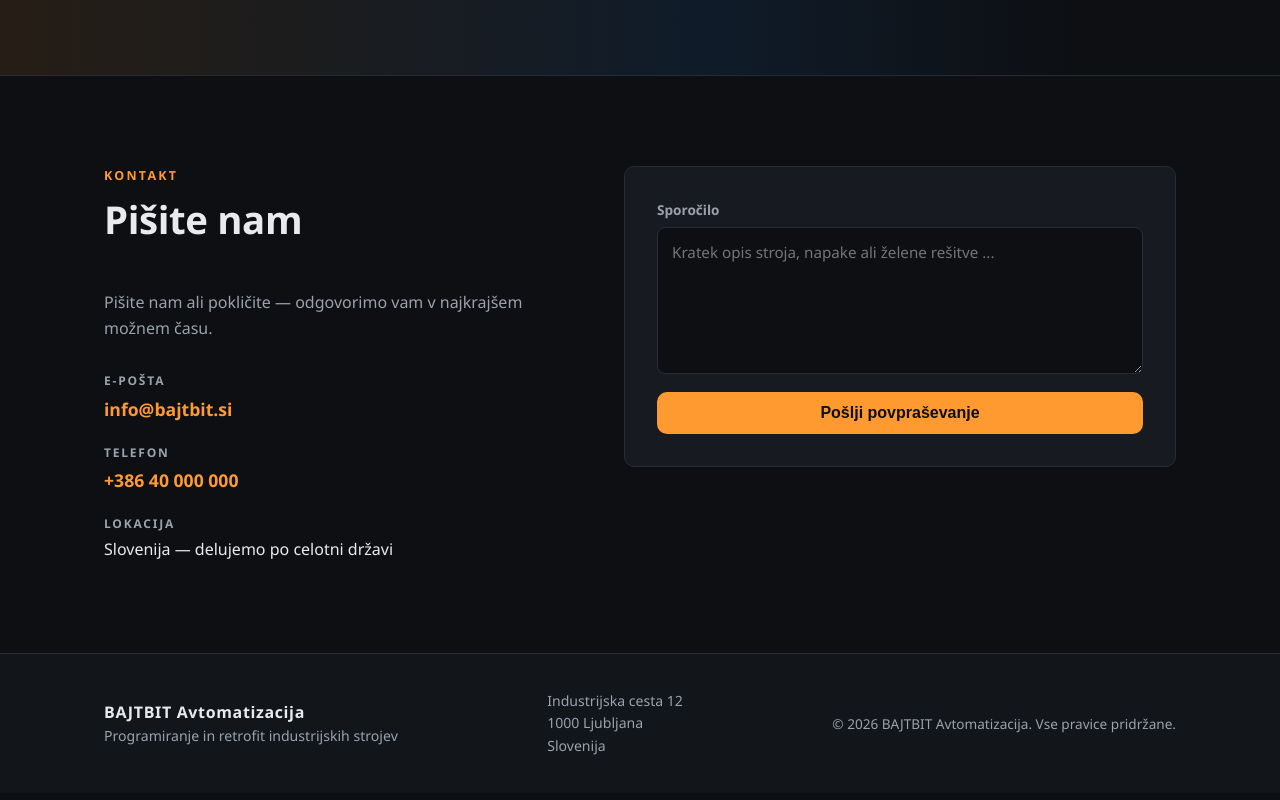
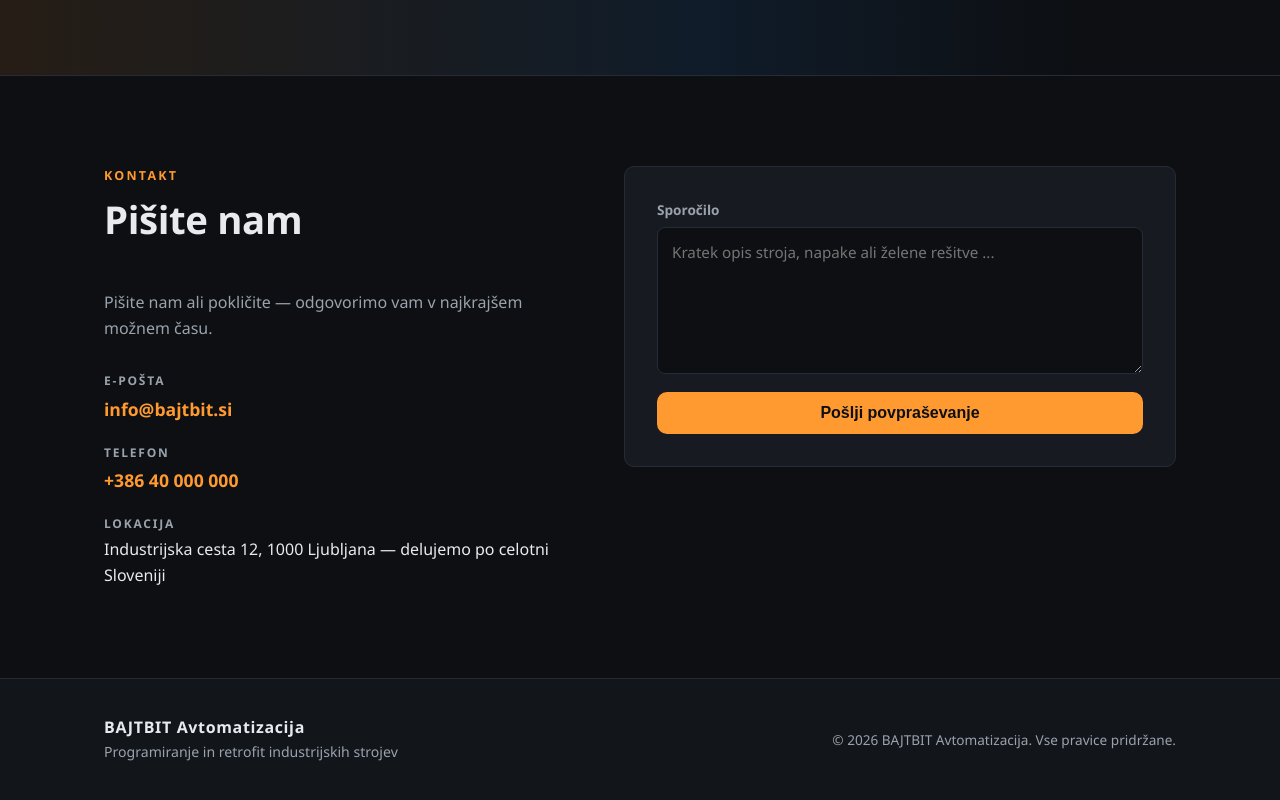
Before and after one commit to pintariching/bajtbit, a plain HTML site: page index.html in a window 1280 px wide. Shown: the part 2523-3323 px from the top of the page. Drawn offline with Linux system fonts and the light colour scheme.

Commit message:
Move sample address from footer to contact section
Co-authored-by: pintariching <pintariching@users.noreply.github.com>

```diff
--- a/css/style.css
+++ b/css/style.css
@@ -598,12 +598,6 @@ a {
     font-size: 0.88rem;
 }
 
-.footer-address {
-    font-style: normal;
-    color: var(--text-muted);
-    font-size: 0.88rem;
-}
-
 .footer-copy {
     color: var(--text-muted);
     font-size: 0.85rem;
--- a/index.html
+++ b/index.html
@@ -173,7 +173,7 @@
                         </li>
                         <li>
                             <span class="contact-label">Lokacija</span>
-                            <span>Slovenija — delujemo po celotni državi</span>
+                            <span>Industrijska cesta 12, 1000 Ljubljana — delujemo po celotni Sloveniji</span>
                         </li>
                     </ul>
                 </div>
@@ -197,11 +197,6 @@
                 <p class="footer-brand">BAJTBIT Avtomatizacija</p>
                 <p class="footer-tag">Programiranje in retrofit industrijskih strojev</p>
             </div>
-            <address class="footer-address">
-                Industrijska cesta 12<br>
-                1000 Ljubljana<br>
-                Slovenija
-            </address>
             <p class="footer-copy">&copy; 2026 BAJTBIT Avtomatizacija. Vse pravice pridržane.</p>
         </div>
     </footer>
```
